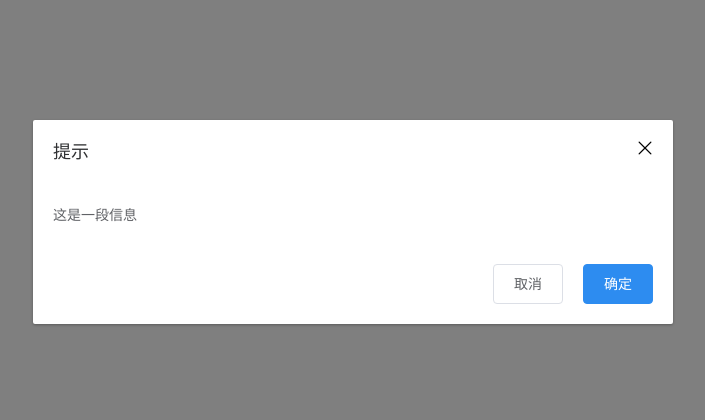
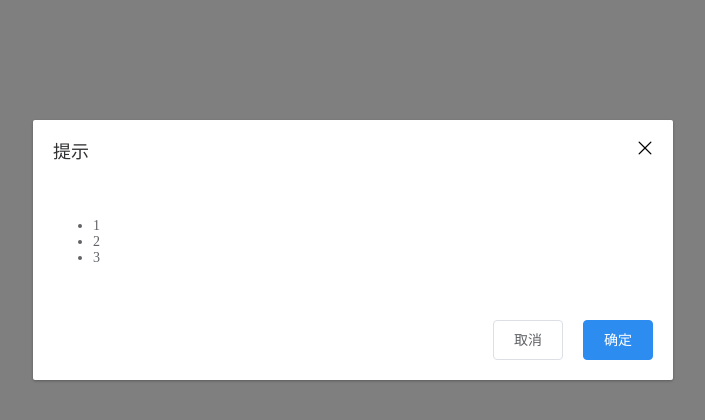
Before and after one commit to Phoebe0626/orange-ui, a Vue app: page / in a window 1280 px wide. Shown: the top 420 px of the page, without its empty margins (287-992 px from the left). Built offline with nearby package versions, Linux system fonts and the light colour scheme.

Commit message:
dialog添加默认插槽

```diff
--- a/src/App.vue
+++ b/src/App.vue
@@ -54,7 +54,13 @@
     </div> -->
 
     <!-- <o-dialog title="温馨提示" width="60%" top="200px"></o-dialog> -->
-    <o-dialog></o-dialog>
+    <o-dialog>
+      <ul>
+        <li>1</li>
+        <li>2</li>
+        <li>3</li>
+      </ul>
+    </o-dialog>
   </div>
 </template>
 
--- a/src/components/dialog.vue
+++ b/src/components/dialog.vue
@@ -12,7 +12,8 @@
         </button>
       </div>
       <div class="o-dialog__body">
-        <span>这是一段信息</span>
+        <!-- 默认插槽 -->
+        <slot></slot>
       </div>
       <div class="o-dialog__footer">
         <o-button>取消</o-button>
```
